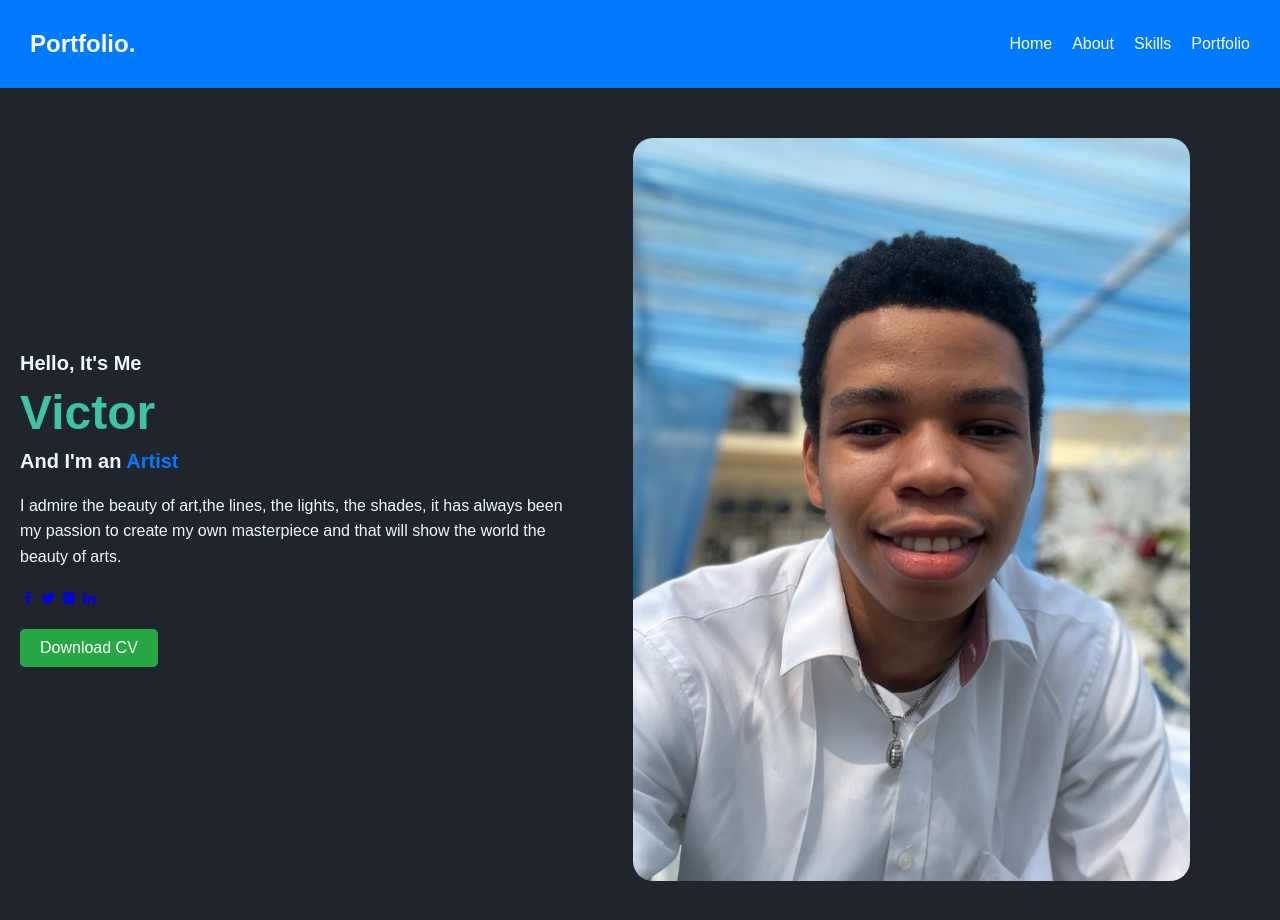
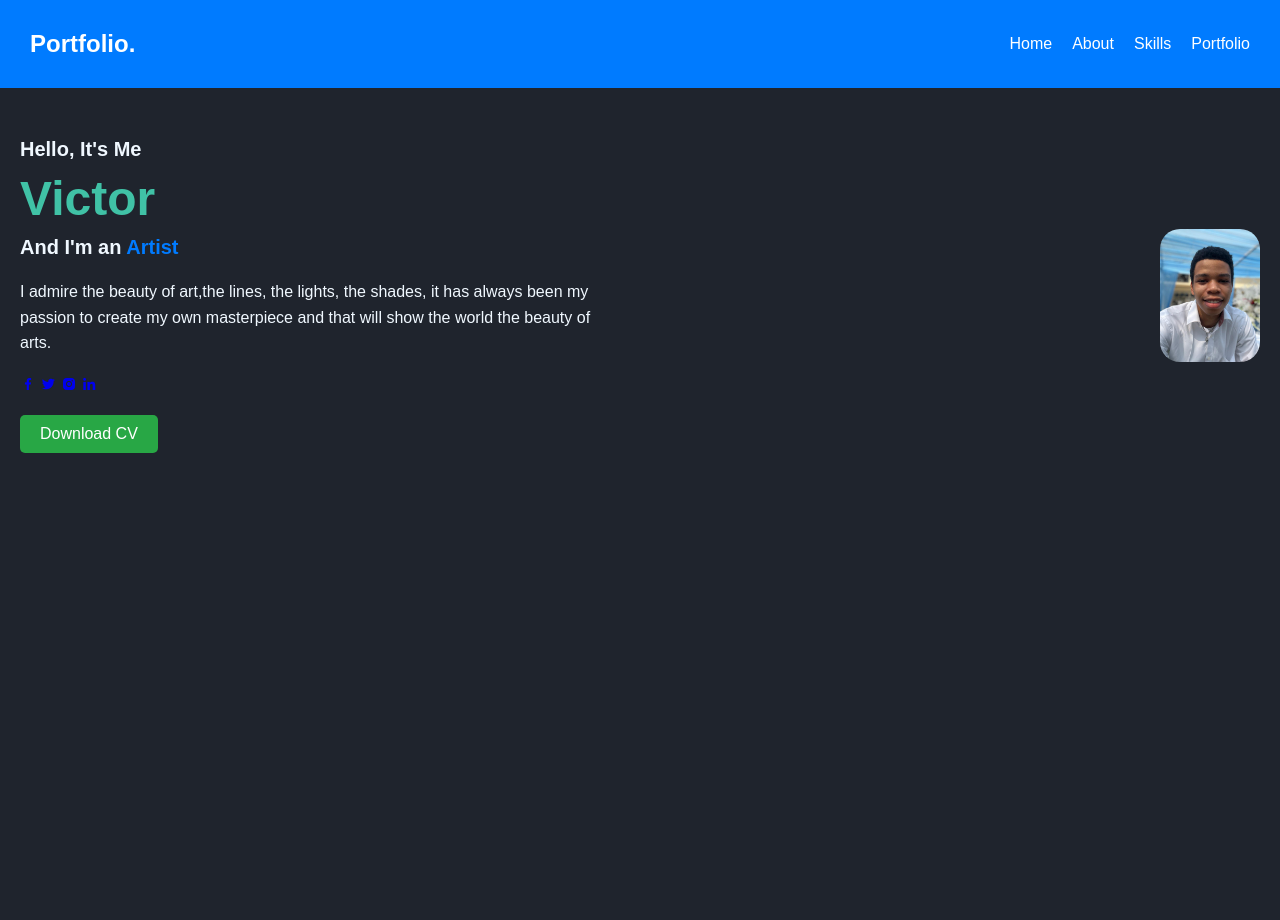
Before and after one commit to avhool/-victor-portfolio, a plain HTML site: page index.html in a window 1280 px wide. After the commit the page ends 800 px from the top, so only its background shows below. Drawn offline with nearby package versions, Linux system fonts and the light colour scheme.

Commit message:
Update styles.css

```diff
--- a/styles.css
+++ b/styles.css
@@ -131,7 +131,7 @@ body {
 .home-img img {
   display: flex; /* Makes the image a block element */
   margin: auto;
-  max-width: 80%;
+  width: 100px;
   height: auto;
   border-radius: 20px;
   box-shadow: 5px 5px 15px r
```
